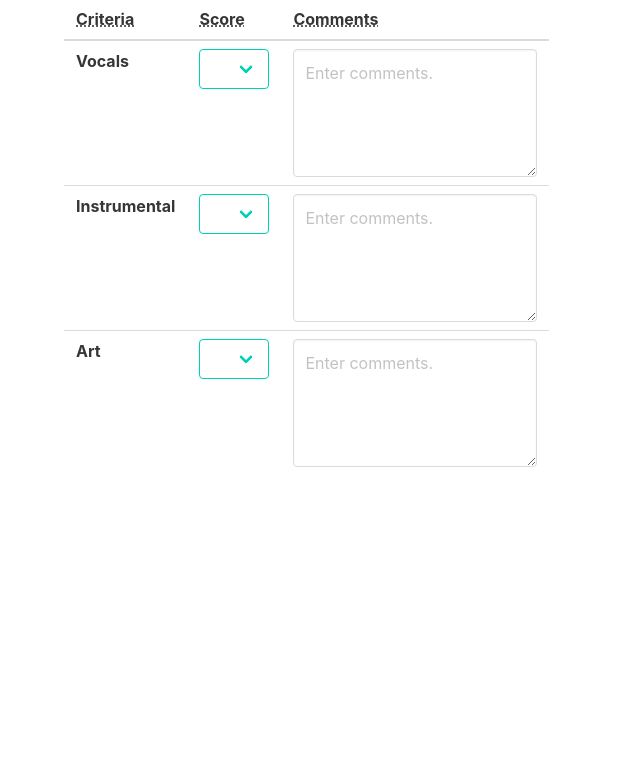
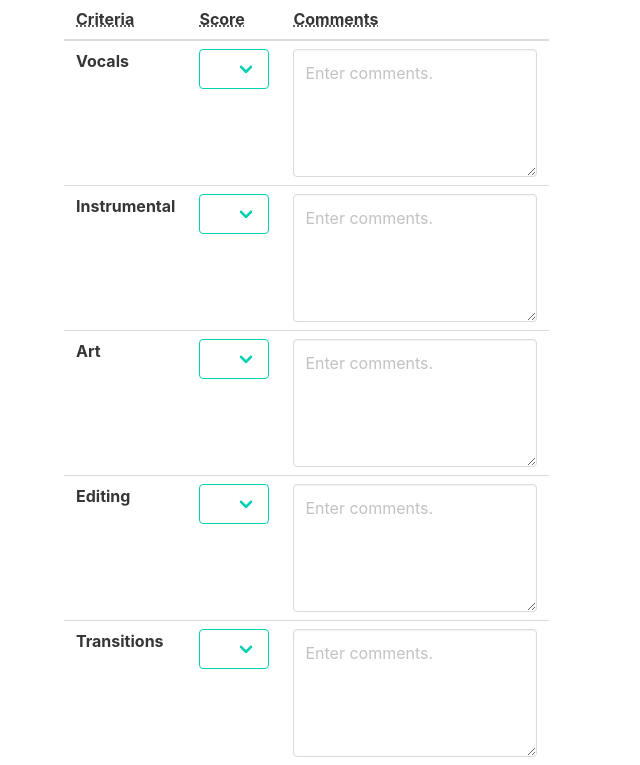
Before and after one commit to jchen2186/cb-platform, a Flask app: page /chorusbattle/1/judge/1 in a window 1280 px wide. Shown: the part 266-1031 px from the top of the page, without its empty margins (0-640 px from the left). Before the commit the page ends 733 px from the top, so only its background shows below. Run offline with Flask 2, Linux system fonts and the light colour scheme; some libraries are stand-ins or nearby versions.

Commit message:
Added Editing and Transitions  criteria sections to judging tool

```diff
--- a/cbapp/templates/judgingtool.html
+++ b/cbapp/templates/judgingtool.html
@@ -99,7 +99,56 @@
       </td>
       <td><textarea class="textarea" placeholder="Enter comments."></textarea></td>
     </tr>
-
+    <tr>
+      <th>Editing</th>
+      <td>
+      	<div class="field">
+		  <div class="control">
+		    <div class="select is-primary">
+		      <select>
+		        <option></option>
+		        <option>1</option>
+		        <option>2</option>
+		        <option>3</option>
+		        <option>4</option>
+		        <option>5</option>
+		        <option>6</option>
+		        <option>7</option>
+		        <option>8</option>
+		        <option>9</option>
+		        <option>10</option>
+		      </select>
+		    </div>
+		  </div>
+		</div>
+      </td>
+      <td><textarea class="textarea" placeholder="Enter comments."></textarea></td>
+    </tr>
+    <tr>
+      <th>Transitions</th>
+      <td>
+      	<div class="field">
+		  <div class="control">
+		    <div class="select is-primary">
+		      <select>
+		        <option></option>
+		        <option>1</option>
+		        <option>2</option>
+		        <option>3</option>
+		        <option>4</option>
+		        <option>5</option>
+		        <option>6</option>
+		        <option>7</option>
+		        <option>8</option>
+		        <option>9</option>
+		        <option>10</option>
+		      </select>
+		    </div>
+		  </div>
+		</div>
+      </td>
+      <td><textarea class="textarea" placeholder="Enter comments."></textarea></td>
+    </tr>
  </tbody>
 </table>
 </div>
```
